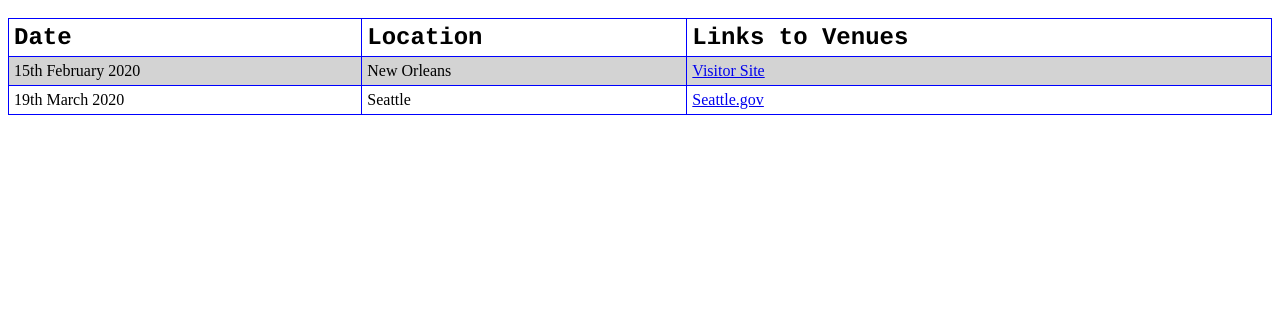
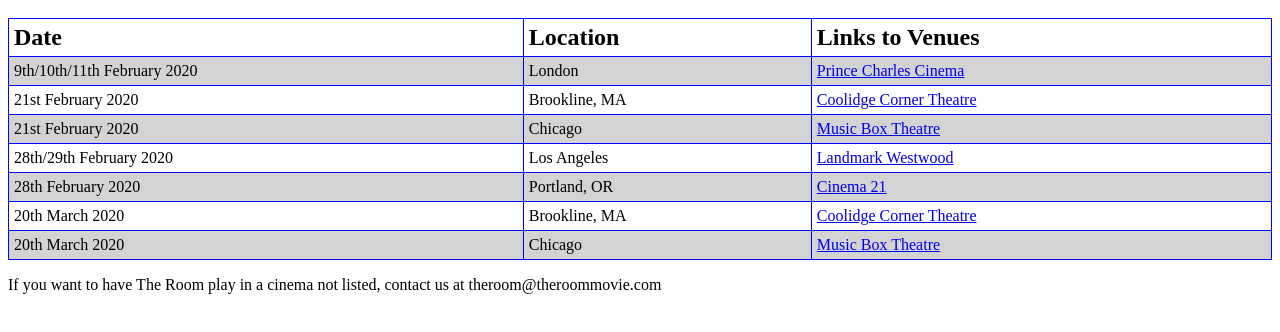
Before and after one commit to MathiasSchoettle/webdesign-project, a plain HTML site: page Pyra/HTML/HTML.html in a window 1280 px wide. Shown: the part 48-380 px from the top of the page. Drawn offline with Linux system fonts and the light colour scheme.

Commit message:
Added more venues

```diff
--- a/Pyra/HTML/HTML.html
+++ b/Pyra/HTML/HTML.html
@@ -26,22 +26,49 @@ tr:nth-child(even) {
 
 <h1 style=text-align:center;">15th Anniversary!</h1>
 <table style="width:100%">
-	<tr style="font-family:courier; font-size:150%">
+	<tr style="font-family:Montserrat; font-size:150%">
 		<th><b>Date</b></th>
 		<th><b>Location</b></th>
 		<th><b>Links to Venues</b></th>
 	</tr>
 	<tr>
-		<td>15th February 2020</td>
-		<td>New Orleans</td>
-		<td><a href="https://www.neworleans.com/">Visitor Site</a></td>
+		<td>9th/10th/11th February 2020</td>
+		<td>London</td>
+		<td><a href="https://princecharlescinema.com/PrinceCharlesCinema.dll/WhatsOn?f=11449221">Prince Charles Cinema</a></td>
 	</tr>
 	<tr>
-		<td>19th March 2020</td>
-		<td>Seattle</td>
-		<td><a href="https://www.seattle.gov/">Seattle.gov</a></td>
+		<td>21st February 2020</td>
+		<td>Brookline, MA</td>
+		<td><a href="https://coolidge.org/films/room-0">Coolidge Corner Theatre</a></td>
+	</tr>
+
+	<tr>
+		<td>21st February 2020</td>
+		<td>Chicago</td>
+		<td><a href="https://musicboxtheatre.com/films/the-room">Music Box Theatre</a></td>
+	</tr>
+	<tr>
+		<td>28th/29th February 2020</td>
+		<td>Los Angeles</td>
+		<td><a href="https://www.landmarktheatres.com/los-angeles/the-landmark-westwood/film-info/the-room">Landmark Westwood</a></td>
+	</tr>
+	<tr>
+		<td>28th February 2020</td>
+		<td>Portland, OR</td>
+		<td><a href="https://www.cinema21.com/movie/the-room">Cinema 21</a></td>
+	</tr>
+	<tr>
+		<td>20th March 2020</td>
+		<td>Brookline, MA</td>
+		<td><a href="https://coolidge.org/films/room-0">Coolidge Corner Theatre</a></td>
+	</tr>
+	<tr>
+		<td>20th March 2020</td>
+		<td>Chicago</td>
+		<td><a href="https://musicboxtheatre.com/films/the-room">Music Box Theatre</a></td>
 	</tr>
 </table>
+<p> If you want to have The Room play in a cinema not listed, contact us at theroom@theroommovie.com </p>
 
 </body>
 
```
